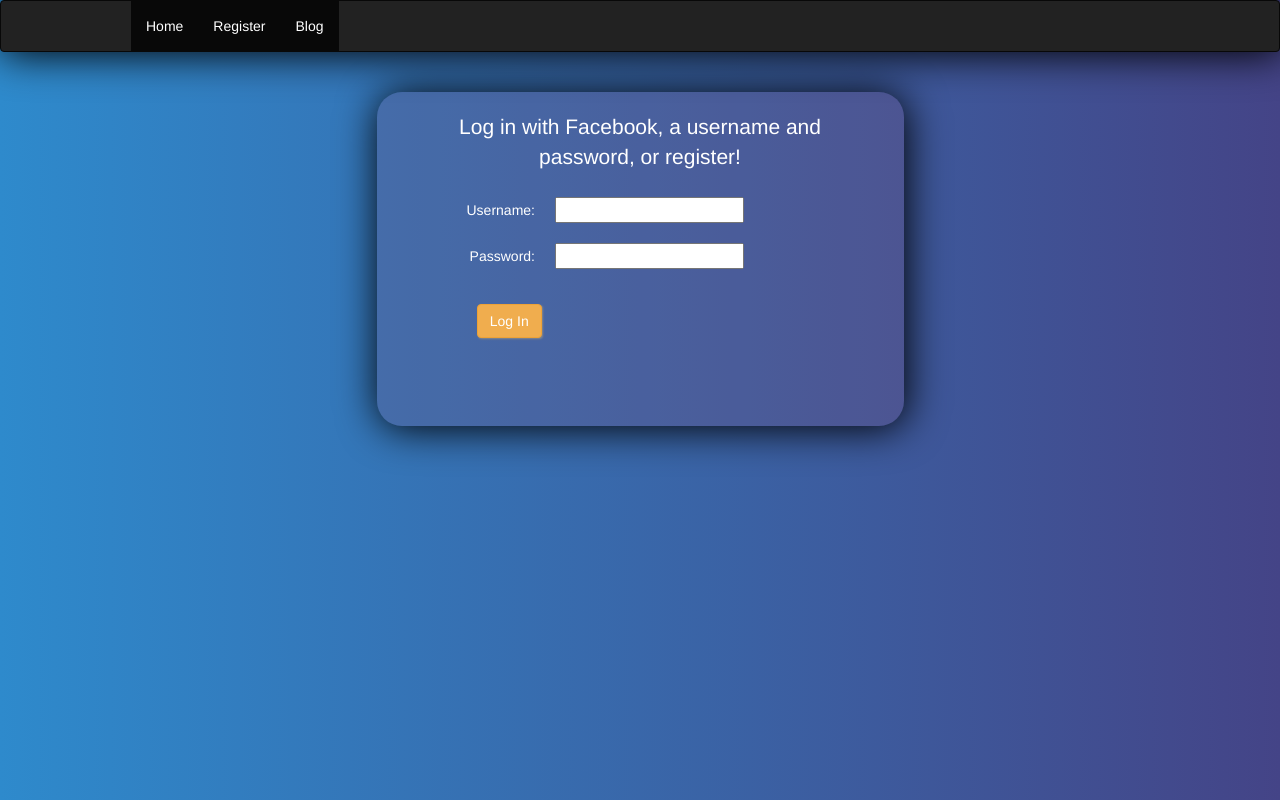
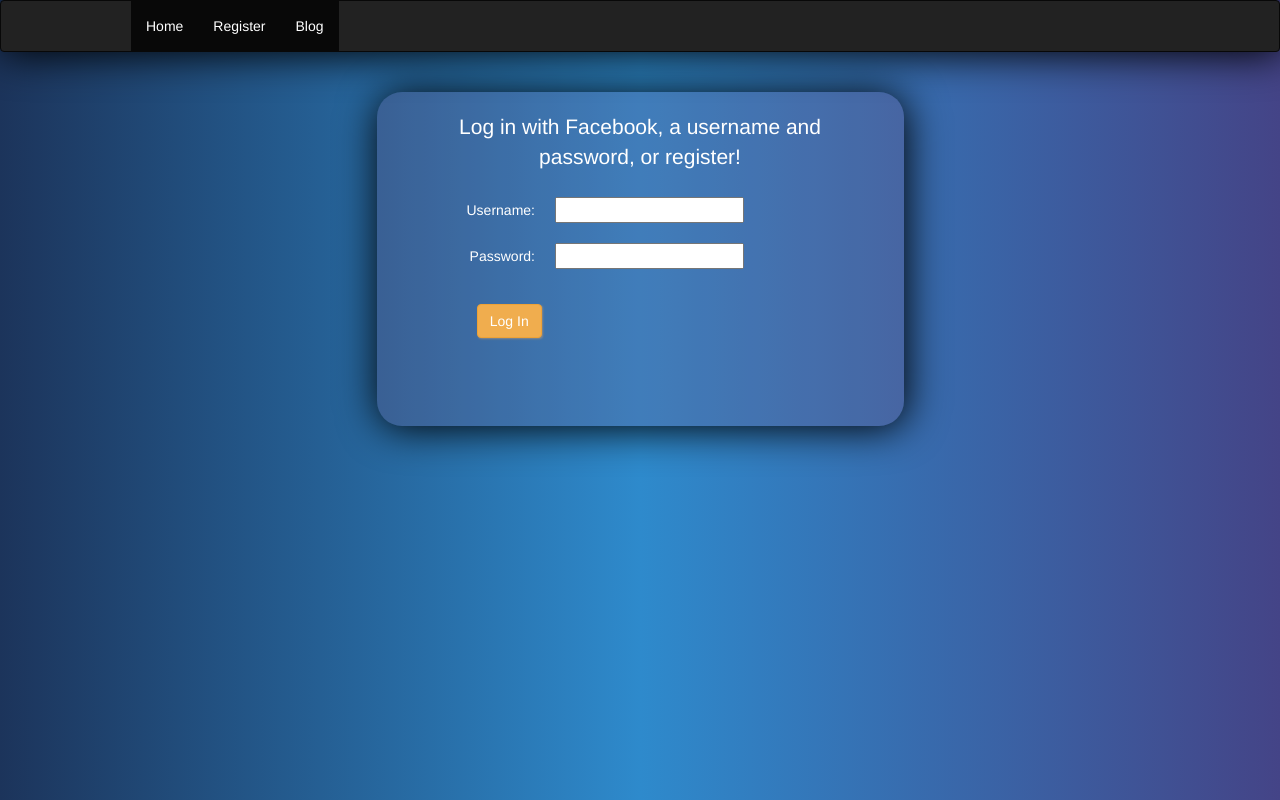
Before and after one commit to JediWattson/WebServer_NodeJS, a website: page index.html in a window 1280 px wide. Drawn offline with nearby package versions, Linux system fonts and the light colour scheme.

Commit message:
color scheme a little better to the eyes

```diff
--- a/styles/firstStyle.css
+++ b/styles/firstStyle.css
@@ -1,5 +1,5 @@
 body{
-	background: linear-gradient(to left, #444487, #2e8acc);
+	background: linear-gradient(to left, #444487, #2e8acc, #1c345b);
 	color: #ffffff !important;
 }
 
```
